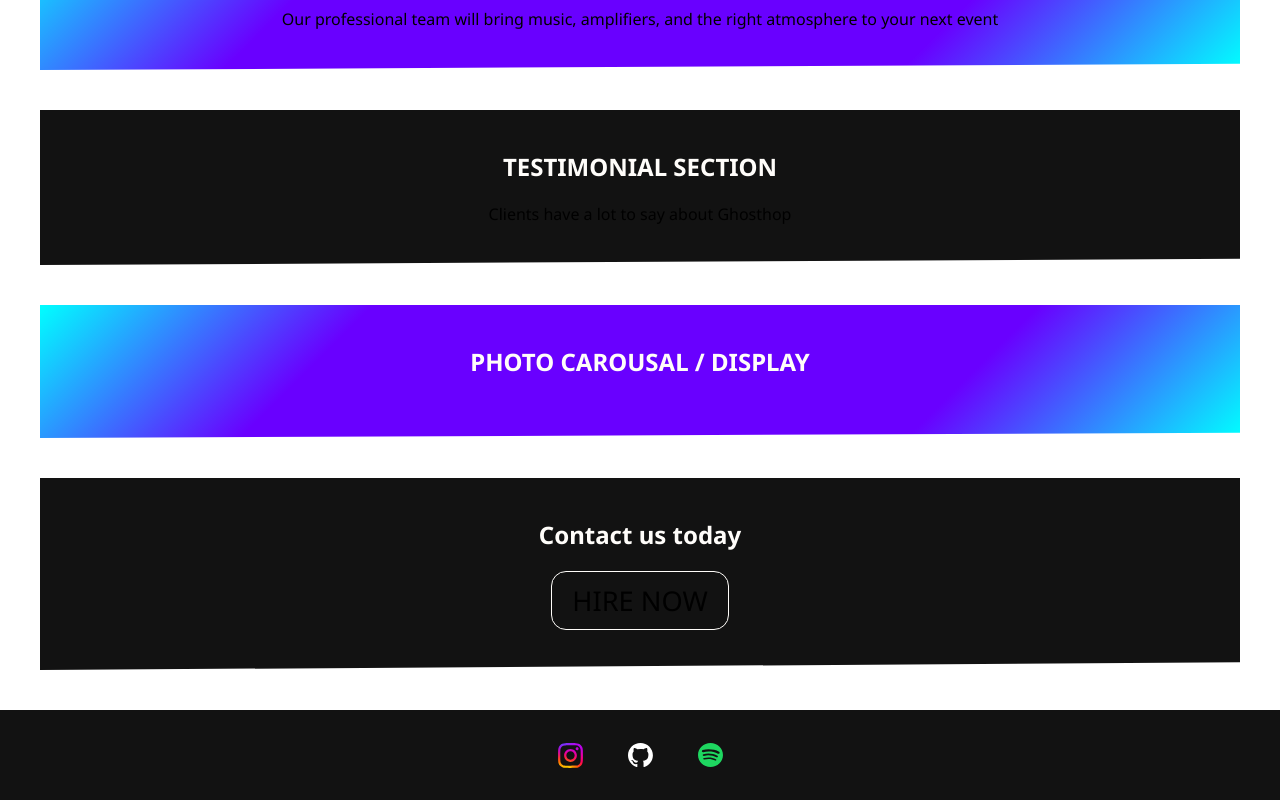
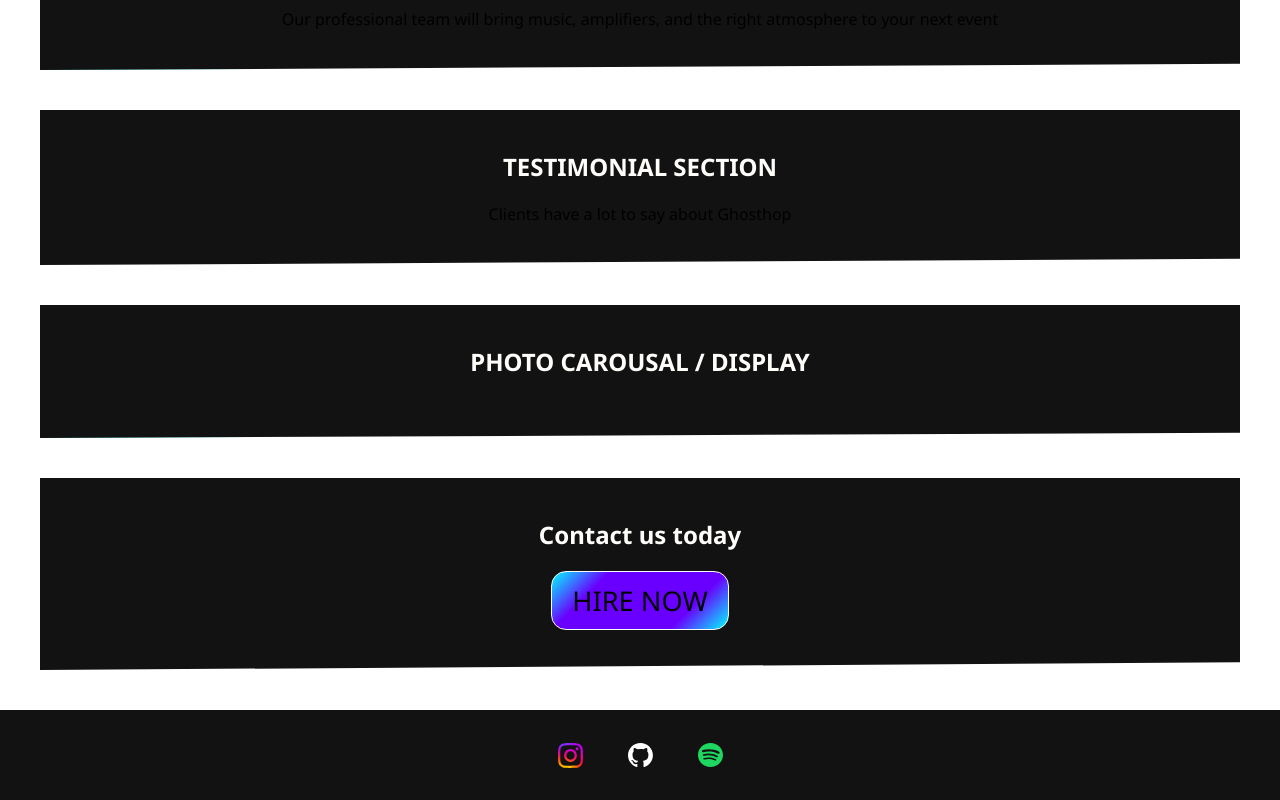
Before and after one commit to alexgeis/ghosthop, a Next.js app: page / in a window 1280 px wide. Shown: the part 705-1505 px from the top of the page. Built offline with nearby package versions, Linux system fonts and the light colour scheme.

Commit message:
add hire btn styling to hire button at bottom of main page

```diff
--- a/src/app/home.module.css
+++ b/src/app/home.module.css
@@ -29,6 +29,44 @@
 .gallery {
 	box-shadow: 0px 1px 7px 0px var(--highlight-blue);
 	/* background-color: var(--highlight-blue); */
+	/* background: rgb(0, 255, 255);
+	background: -moz-linear-gradient(
+		135deg,
+		rgba(0, 255, 255, 1) 0%,
+		rgba(105, 0, 255, 1) 25%,
+		rgba(105, 0, 255, 1) 75%,
+		rgba(0, 255, 255, 1) 100%
+	);
+	background: -webkit-linear-gradient(
+		135deg,
+		rgba(0, 255, 255, 1) 0%,
+		rgba(105, 0, 255, 1) 25%,
+		rgba(105, 0, 255, 1) 75%,
+		rgba(0, 255, 255, 1) 100%
+	);
+	background: linear-gradient(
+		135deg,
+		rgba(0, 255, 255, 1) 0%,
+		rgba(105, 0, 255, 1) 25%,
+		rgba(105, 0, 255, 1) 75%,
+		rgba(0, 255, 255, 1) 100%
+	);
+	filter: progid:DXImageTransform.Microsoft.gradient(startColorstr="#00ffff",endColorstr="#00ffff",GradientType=1); */
+}
+
+.ctaBtn {
+	-webkit-appearance: button;
+	-moz-appearance: button;
+	appearance: button;
+
+	text-decoration: none;
+	font-size: 1.7rem;
+	padding: 10px 20px;
+	border: 1px solid var(--light-color);
+	border-radius: 15px;
+	transition: all 300ms ease-in-out 0s;
+
+	/* background-color: var(--background-dark); */
 	background: rgb(0, 255, 255);
 	background: -moz-linear-gradient(
 		135deg,
@@ -53,20 +91,6 @@
 	);
 	filter: progid:DXImageTransform.Microsoft.gradient(startColorstr="#00ffff",endColorstr="#00ffff",GradientType=1);
 }
-
-.ctaBtn {
-	-webkit-appearance: button;
-	-moz-appearance: button;
-	appearance: button;
-
-	text-decoration: none;
-	font-size: 1.7rem;
-	padding: 10px 20px;
-	border: 1px solid var(--light-color);
-	border-radius: 15px;
-	background-color: var(--background-dark);
-	transition: all 300ms ease-in-out 0s;
-}
 .ctaBtn:hover {
 	border: 1px solid var(--background-dark);
 	color: var(--background-dark);
```
